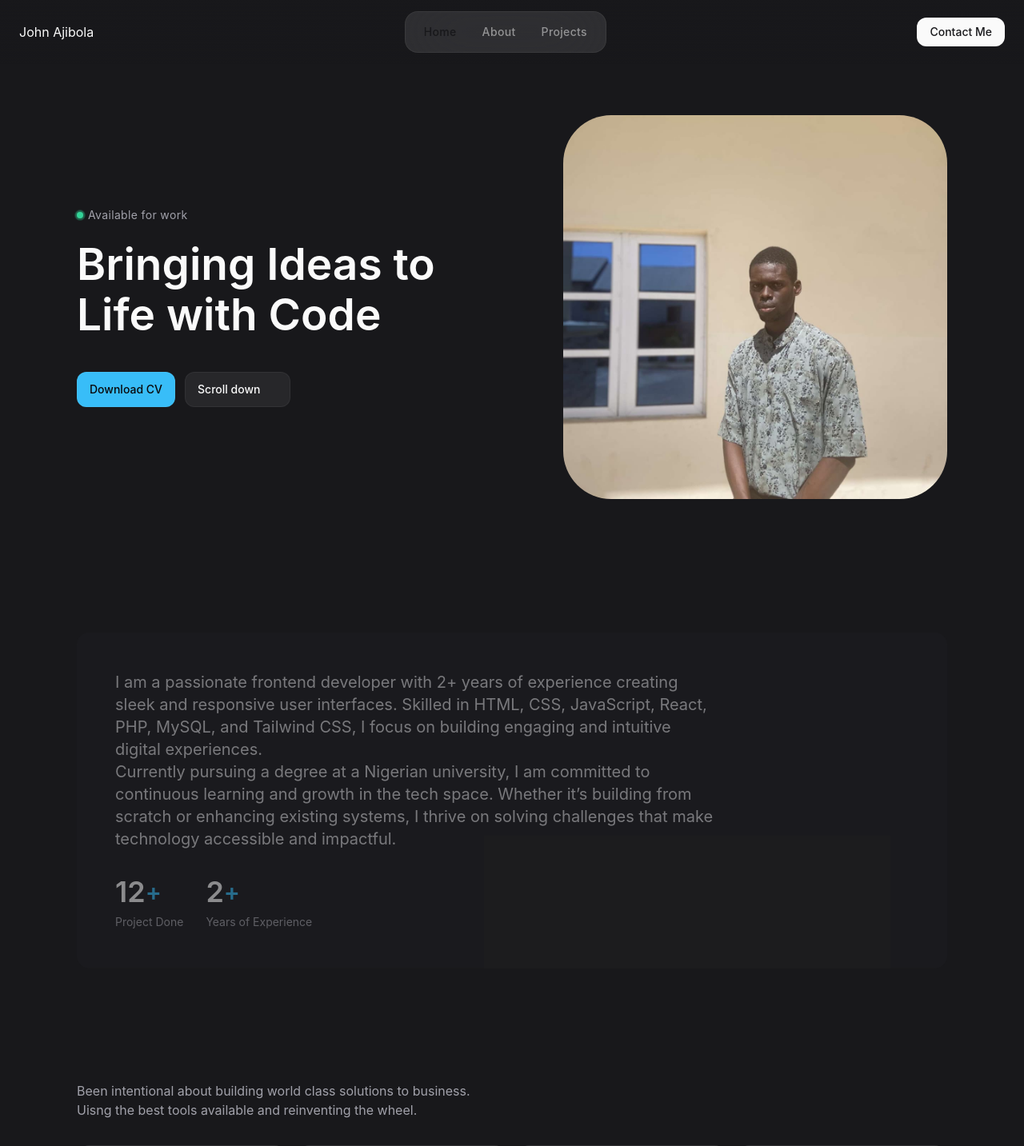
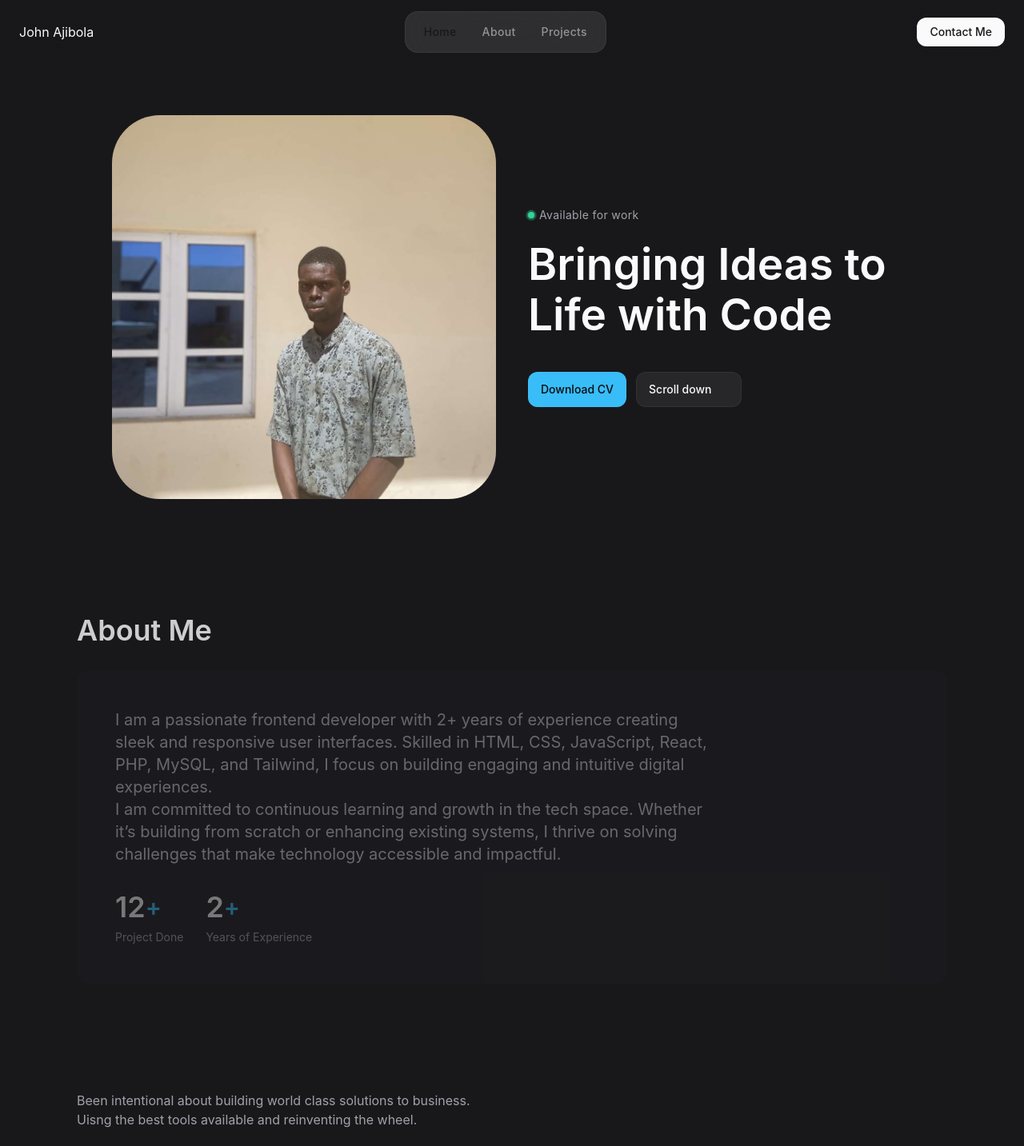
Before and after one commit to theNubiadev/newPortfolio, a React (Vite) app: page / in a window 1280 px wide. Shown: the top 1433 px of the page at 80% size. Built offline with nearby package versions, Linux system fonts and the light colour scheme; some icons are missing; the HTML template or start-up script is replaced by a standard one; a web font is replaced by a local one.

Commit message:
'updated'

```diff
--- a/src/components/About.jsx
+++ b/src/components/About.jsx
@@ -9,11 +9,12 @@ function About() {
   return (
     <section id="about" className="section">
       <div className="container">
+        <h2 className="headline-2 reveal-up">About Me</h2>
         <div className="bg-zinc-800/50 p-7 rounded-2xl md:p-12  reveal-up">
           <p className=" text-zinc-300 mb-4 md:mb-8 md:text-xl md:max-w-[60ch]">
-          I am a passionate frontend developer with 2+ years of experience creating sleek and responsive user interfaces. Skilled in HTML, CSS, JavaScript, React, PHP, MySQL, and Tailwind CSS, I focus on building engaging and intuitive digital experiences.
-<br/>
-Currently pursuing a degree at a Nigerian university, I am committed to continuous learning and growth in the tech space. Whether it’s building from scratch or enhancing existing systems, I thrive on solving challenges that make technology accessible and impactful.
+            I am a passionate frontend developer with 2+ years of experience creating sleek and responsive user interfaces. Skilled in HTML, CSS, JavaScript, React, PHP, MySQL, and Tailwind,  I focus on building engaging and intuitive digital experiences.
+            <br />
+            I am committed to continuous learning and growth in the tech space. Whether it’s building from scratch or enhancing existing systems, I thrive on solving challenges that make technology accessible and impactful.
           </p>
 
           <div className=" flex flex-wrap items-center gap-4 md:gap-7">
@@ -32,7 +33,7 @@ Currently pursuing a degree at a Nigerian university, I am committed to continuo
             ))}
 
             <SpaceshipIcon
-              className="ml-auto md:w-[40px] md:h-[40px]"
+              className="ml-auto md:w-[40px] md:h-[40px] animate-bounce"
               width={30}
               height={30}
             />
--- a/src/components/Hero.jsx
+++ b/src/components/Hero.jsx
@@ -5,18 +5,14 @@ function Hero() {
   return (
     <section id="home" className=" pt-28 lg:pt-36">
       <div className="container lg:grid lg:grid-cols-2 items-center lg:gap-10">
+      <div className="hidden lg:block">
+          <figure className="w-full max-w-[480px] ml-auto bg-gradient-to-t from-sky-400 via-25% via-sky-400/40 to-65% rounded-[60px] overflow-hidden ">
+            <img src={HeroI} alt="" width={656} height={800} />
+          </figure>
+        </div>
+
         <div>
           <div className=" flex items-center gap-3">
-            {/* <figure className="img-box w-9 h-9 rounded-lg">
-              <img
-                src=""
-                width={40}
-                height={40}
-                alt="John Ajibola Portrait"
-                className="img-cover"
-              />
-            </figure> */}
-
             <div className="flex items-center gap-1.5 text-zinc-400 text-sm tracking-wide">
               <span className="relative w-2 h-2 rounded-full bg-emerald-400">
                 <span className="absolute inset-0 rounded-full bg-emerald-400 animate-ping"></span>
@@ -26,7 +22,7 @@ function Hero() {
           </div>
 
           <h2 className="headline-1 max-w-[15ch] sm:max-w-[20ch] lg:max-w-[15ch] mt-5 mb-8 lg:mb-10">
-          Bringing Ideas to Life with Code{" "}
+          Bringing Ideas to Life with Code    {" "}
           </h2>
 
           <div className=" flex items-center gap-3">
@@ -40,11 +36,7 @@ function Hero() {
           </div>
         </div>
 
-        <div className="hidden lg:block">
-          <figure className="w-full max-w-[480px] ml-auto bg-gradient-to-t from-sky-400 via-25% via-sky-400/40 to-65% rounded-[60px] overflow-hidden ">
-            <img src={HeroI} alt="" width={656} height={800} />
-          </figure>
-        </div>
+
       </div>
     </section>
   );
--- a/src/components/ProjectCard.jsx
+++ b/src/components/ProjectCard.jsx
@@ -1,5 +1,5 @@
 import PropTypes from "prop-types";
-import { ArrowHorizontalIcon } from "hugeicons-react";
+import {  PlayIcon } from "hugeicons-react";
 function ProjectCard({ imgSrc, title, tags, projectLink, classes }) {
   return (
     <div
@@ -28,7 +28,7 @@ function ProjectCard({ imgSrc, title, tags, projectLink, classes }) {
         </div>
 
         <div className="w-11 h-11 rounded-lg grid place-items-center bg-sky-400 text-zinc-950 shrink-0">
-          <ArrowHorizontalIcon className="icons" aria-hidden="true" />
+          <PlayIcon className="icons" aria-hidden="true" />
         </div>
       </div>
 
```
Also changed, not shown: src/components/Project.jsx (line endings or trailing spaces).
